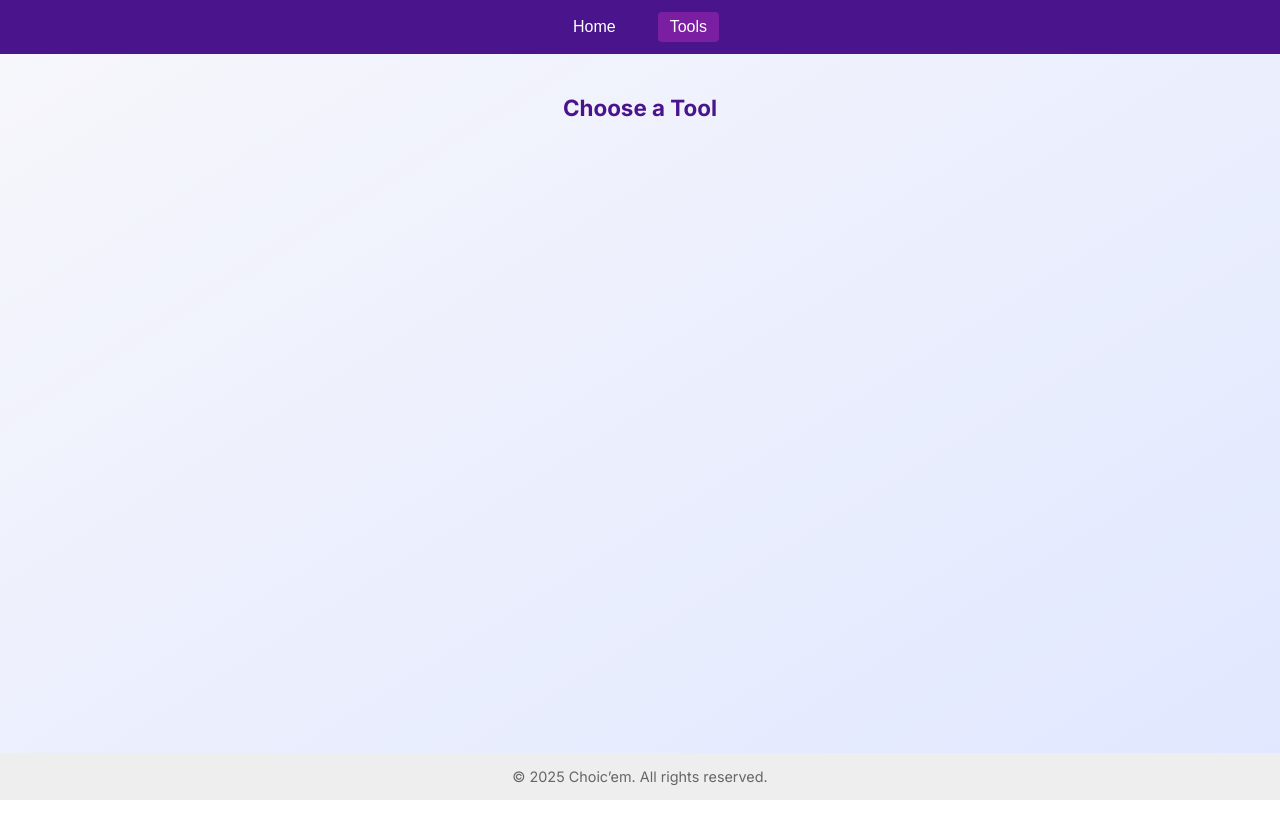
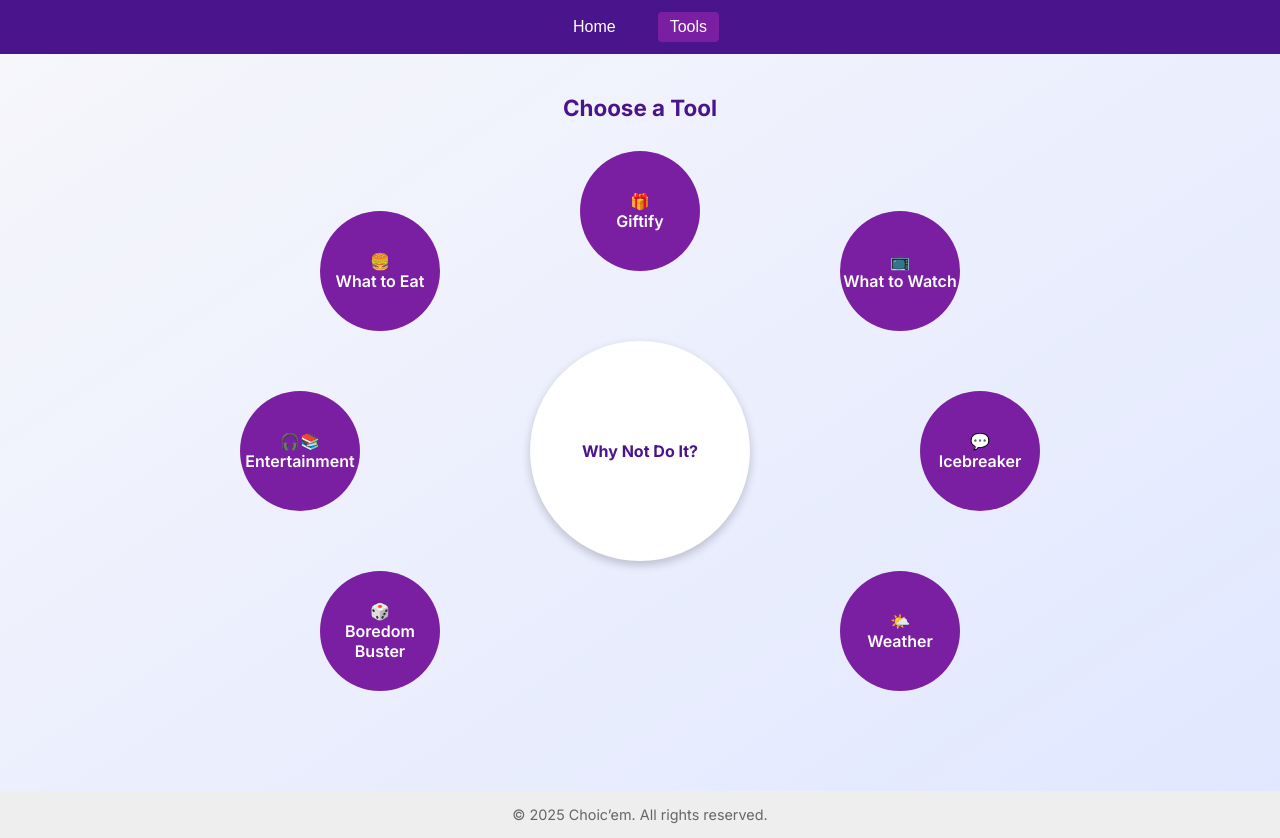
Before and after one commit to Rajbin-1/Choic-em, a plain HTML site: page index.html in a window 1280 px wide. Both pictures are taken after a click on the button "Tools". Before the commit the page ends 800 px from the top, so only its background shows below. Drawn offline with Linux system fonts and the light colour scheme.

Commit message:
Update index.html

```diff
--- a/index.html
+++ b/index.html
@@ -2,11 +2,10 @@
 <html lang="en">
 <head>
 <meta charset="UTF-8" />
-<meta name="viewport" content="width=device-width, initial-scale=1" />
+<meta name="viewport" content="width=device-width, initial-scale=1.0" />
 <title>Choic’em — Your Daily Decision Assistant</title>
 <link href="https://fonts.googleapis.com/css2?family=Inter:wght@400;600;700&display=swap" rel="stylesheet">
 <style>
-/* your CSS here - keep it the same as before */
 * {
   box-sizing: border-box;
   margin: 0;
@@ -46,13 +45,13 @@ nav button.active,
 nav button:hover {
   background: #7b1fa2;
 }
-header, main, section {
+header, main {
   padding: 40px 20px;
   flex-grow: 1;
   display: none;
   animation: fadeIn 0.5s ease;
 }
-header.active, main.active, section.active {
+header.active, main.active {
   display: block;
 }
 h1 {
@@ -116,7 +115,7 @@ h2 {
   position: relative;
   width: 100%;
   max-width: 800px;
-  height: 800px;
+  height: 600px;
   margin: 0 auto;
 }
 .center-circle {
@@ -131,32 +130,29 @@ h2 {
   display: flex;
   align-items: center;
   justify-content: center;
-  font-weight: 700;
+  transform: translate(-50%, -50%);
+  font-weight: bold;
   color: #4a148c;
-  transform: translate(-50%, -50%);
-  user-select: none;
   text-align: center;
-  padding: 10px;
 }
 .tool {
   position: absolute;
-  width: 150px;
-  height: 150px;
+  width: 120px;
+  height: 120px;
   background: #7b1fa2;
-  color: white;
+  color: #fff;
+  font-weight: 600;
   border-radius: 50%;
   display: flex;
   align-items: center;
   justify-content: center;
   text-align: center;
   cursor: pointer;
-  padding: 10px;
-  font-weight: 600;
   transition: transform 0.3s ease, background 0.3s ease;
 }
 .tool:hover {
+  transform: scale(1.1);
   background: #9c27b0;
-  transform: scale(1.1);
 }
 .footer {
   text-align: center;
@@ -196,22 +192,6 @@ h2 {
   height: 100%;
   border: none;
 }
-@keyframes fadeIn {
-  from {opacity: 0;}
-  to {opacity: 1;}
-}
-@media (max-width: 600px) {
-  .tool {
-    width: 90px;
-    height: 90px;
-    font-size: 0.8rem;
-  }
-  .center-circle {
-    width: 140px;
-    height: 140px;
-    font-size: 0.9rem;
-  }
-}
 </style>
 </head>
 <body>
@@ -234,9 +214,8 @@ h2 {
     <div class="card">🌟 All-in-One <br> Gift ideas, weather planning, fun icebreakers, and more.</div>
   </div>
   <button class="get-started" onclick="showTools()">Get Started</button>
-</header>
 
-<section id="objective-section" class="objective-section active">
+  <section class="objective-section">
     <h2>Our Objective</h2>
     <div class="objective-content">
       <p>
@@ -251,16 +230,17 @@ h2 {
       </div>
     </div>
   </section>
+</header>
 
-<main id="tools-section" class="active">
+<main id="tools-section">
   <h2 style="text-align:center; margin-bottom: 30px; color:#4a148c;">Choose a Tool</h2>
   <section class="circle-section">
     <div class="center-circle">Why Not Do It?</div>
     <div class="tool" style="top:0; left:50%; transform:translate(-50%, 0);">🎁<br>Giftify</div>
-    <div class="tool" style="top:20%; left:5%;">🍔<br>What to Eat</div>
-    <div class="tool" style="top:20%; right:5%;">📺<br>What to Watch</div>
-    <div class="tool" style="bottom:20%; left:5%;">🎲<br>Boredom Buster</div>
-    <div class="tool" style="bottom:20%; right:5%;">🌤️<br>Weather</div>
+    <div class="tool" style="top:10%; left:10%;">🍔<br>What to Eat</div>
+    <div class="tool" style="top:10%; right:10%;">📺<br>What to Watch</div>
+    <div class="tool" style="bottom:10%; left:10%;">🎲<br>Boredom Buster</div>
+    <div class="tool" style="bottom:10%; right:10%;">🌤️<br>Weather</div>
     <div class="tool" style="top:50%; left:0; transform:translateY(-50%);">🎧📚<br>Entertainment</div>
     <div class="tool" style="top:50%; right:0; transform:translateY(-50%);">💬<br>Icebreaker</div>
   </section>
@@ -275,12 +255,10 @@ const navHome = document.getElementById('nav-home');
 const navTools = document.getElementById('nav-tools');
 const homeSection = document.getElementById('home-section');
 const toolsSection = document.getElementById('tools-section');
-const objectiveSection = document.getElementById('objective-section');
 
 function showHome() {
   homeSection.classList.add('active');
   toolsSection.classList.remove('active');
-  objectiveSection.classList.add('active');
   navHome.classList.add('active');
   navTools.classList.remove('active');
   localStorage.removeItem('started');
@@ -289,7 +267,6 @@ function showHome() {
 function showTools() {
   homeSection.classList.remove('active');
   toolsSection.classList.add('active');
-  objectiveSection.classList.remove('active');
   navHome.classList.remove('active');
   navTools.classList.add('active');
   localStorage.setItem('started', 'true');
```
Lines whose indentation alone changed are shown as unchanged.
